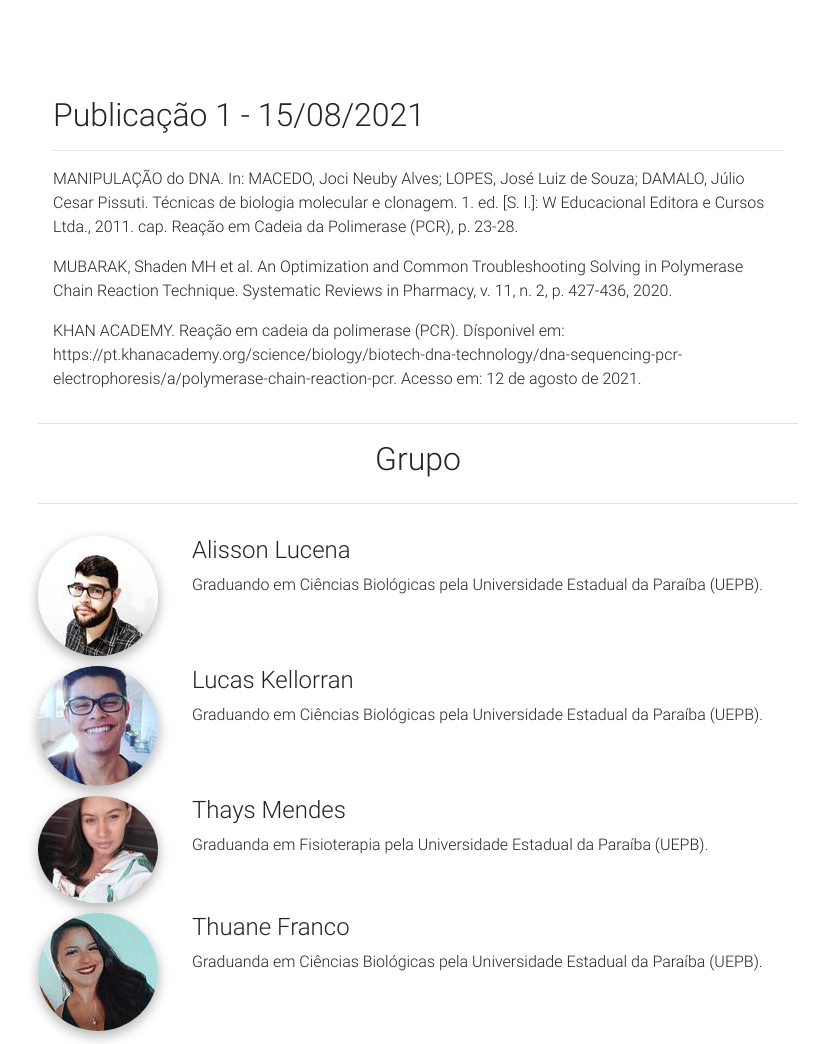
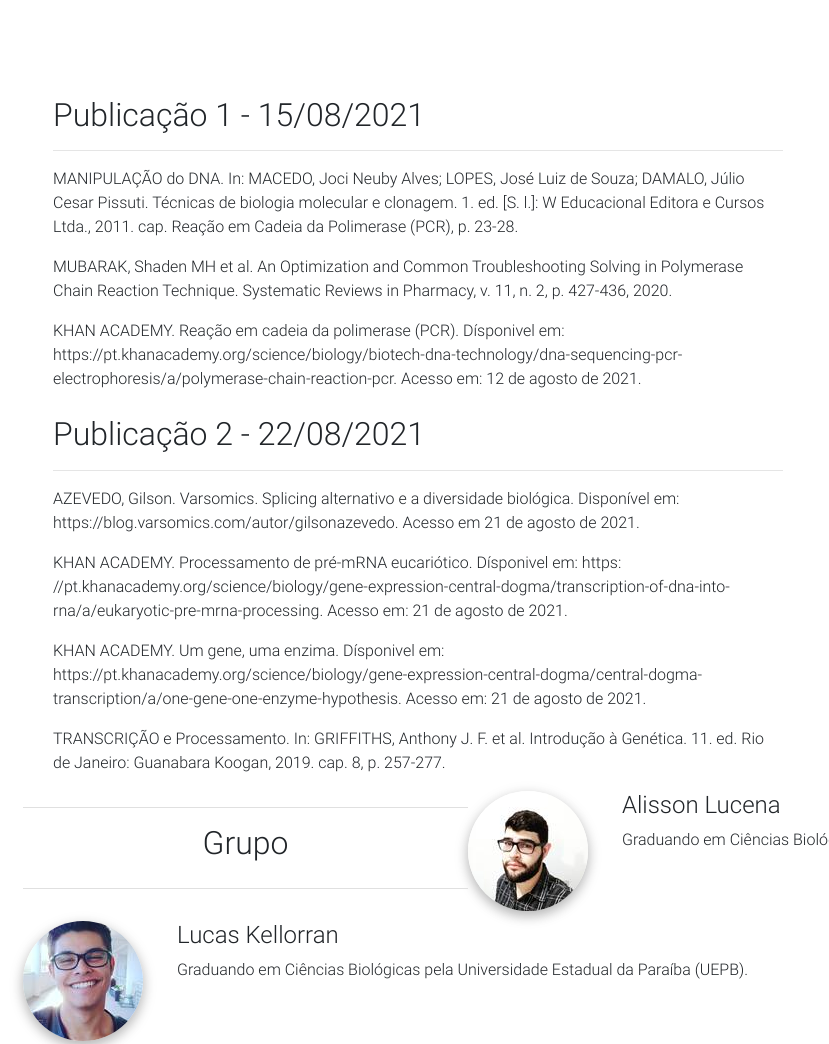
Before and after one commit to Kellorran/referencias, a plain HTML site: page index.html in a window 1280 px wide. Shown: the top 1044 px of the page, without its empty margins (32-861 px from the left). Drawn offline with Linux system fonts and the light colour scheme.

Commit message:
Update index.html

```diff
--- a/index.html
+++ b/index.html
@@ -107,6 +107,20 @@
                                 Acesso em: 12 de agosto de 2021.</p>
                             </div>
                             <!--Product-->
+                            <!--Product data-->
+                                <h2 class="h2-responsive mt-4">Publicação 2 - 22/08/2021</h2>
+                                <hr>
+                                <p>AZEVEDO, Gilson. Varsomics. Splicing alternativo e a diversidade biológica. Disponível em:
+                                https://blog.varsomics.com/autor/gilsonazevedo. Acesso em 21 de agosto de 2021.</p>
+                                <p>KHAN ACADEMY. Processamento de pré-mRNA eucariótico. Dísponivel em: https:
+                                //pt.khanacademy.org/science/biology/gene-expression-central-dogma/transcription-of-dna-into-rna/a/eukaryotic-pre-mrna-processing.
+                                Acesso em: 21 de agosto de 2021.</p>
+                                <p>KHAN ACADEMY. Um gene, uma enzima. Dísponivel em: https://pt.khanacademy.org/science/biology/gene-expression-central-dogma/central-dogma-transcription/a/one-gene-one-enzyme-hypothesis.
+                                Acesso em: 21 de agosto de 2021.</p>
+                             <p>TRANSCRIÇÃO e Processamento. In: GRIFFITHS, Anthony J. F. et al. Introdução à Genética. 11. ed. Rio de Janeiro:
+                              Guanabara Koogan, 2019. cap. 8, p. 257-277.</p>
+                            </div>
+                            <!--Product-->
 
                         </div>
                     </div>
```
